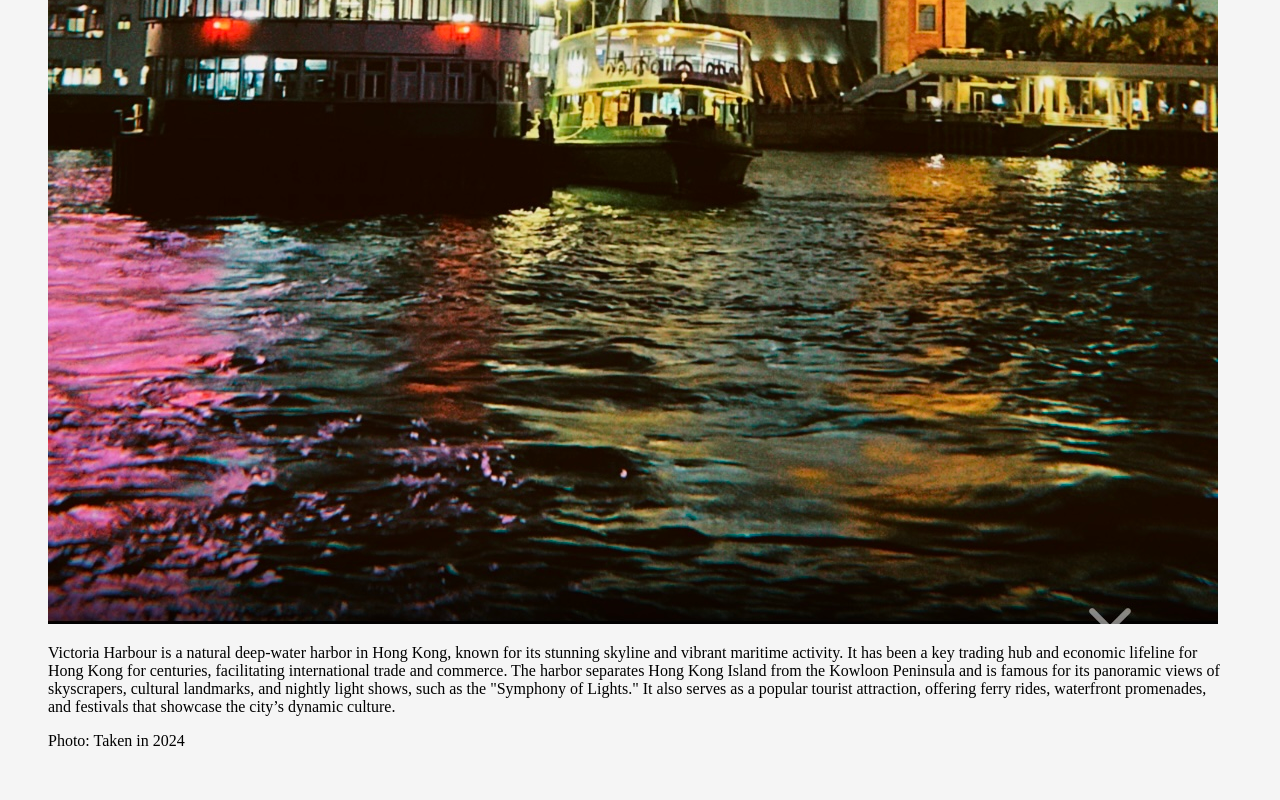
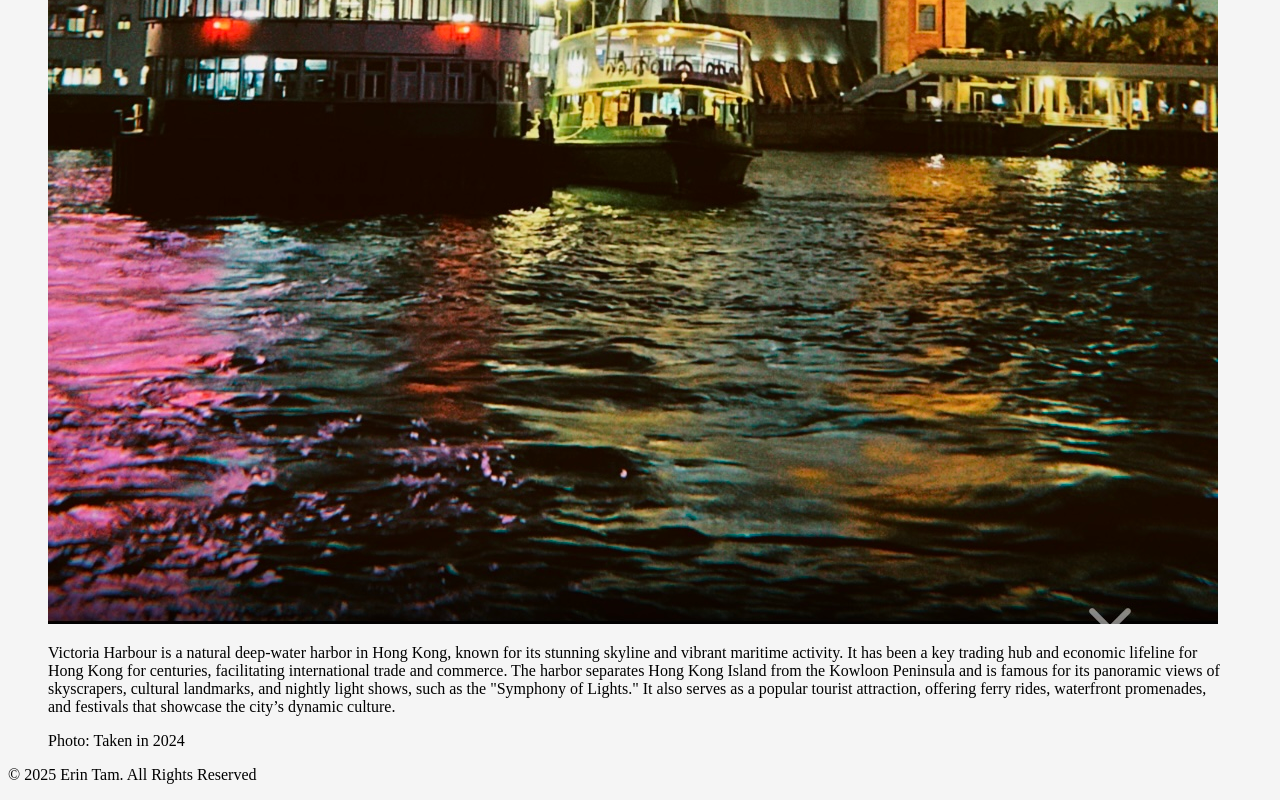
Before and after one commit to Erintam23/cprg-218-travelogue, a plain HTML site: page index.html in a window 1280 px wide. Shown: the part 2365-3165 px from the top of the page. Before the commit the page ends 3131 px from the top, so only its background shows below. Drawn offline with Linux system fonts and the light colour scheme; files that its build step writes are made by us from their sources.

Commit message:
commit a footer

```diff
--- a/index.html
+++ b/index.html
@@ -49,6 +49,11 @@
         </figure>
     </section>
     </main>
+</div>
+
+<footer>
+    <p>&copy; 2025 Erin Tam. All Rights Reserved</p>
+</footer>
 
 </body>
 </html>
```
